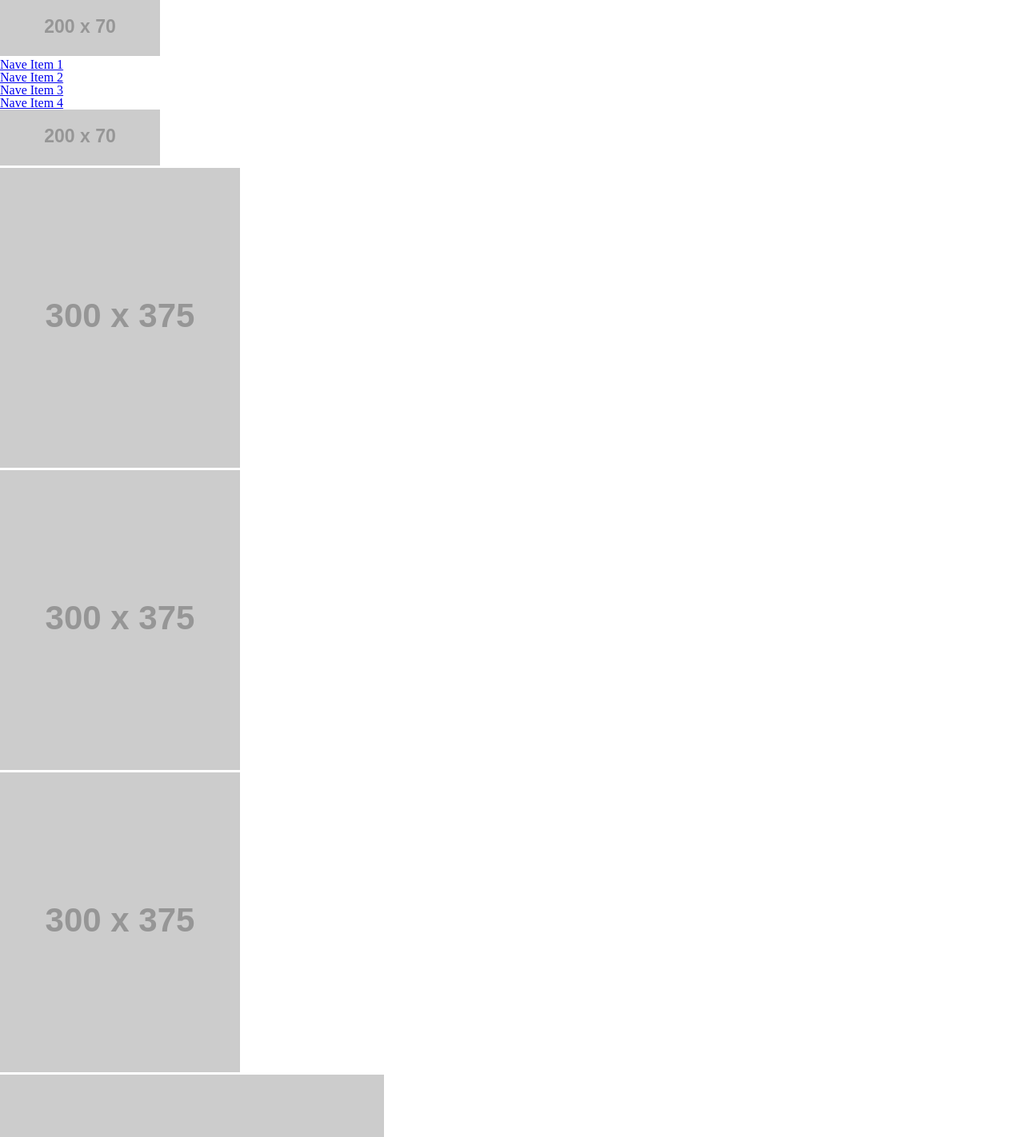
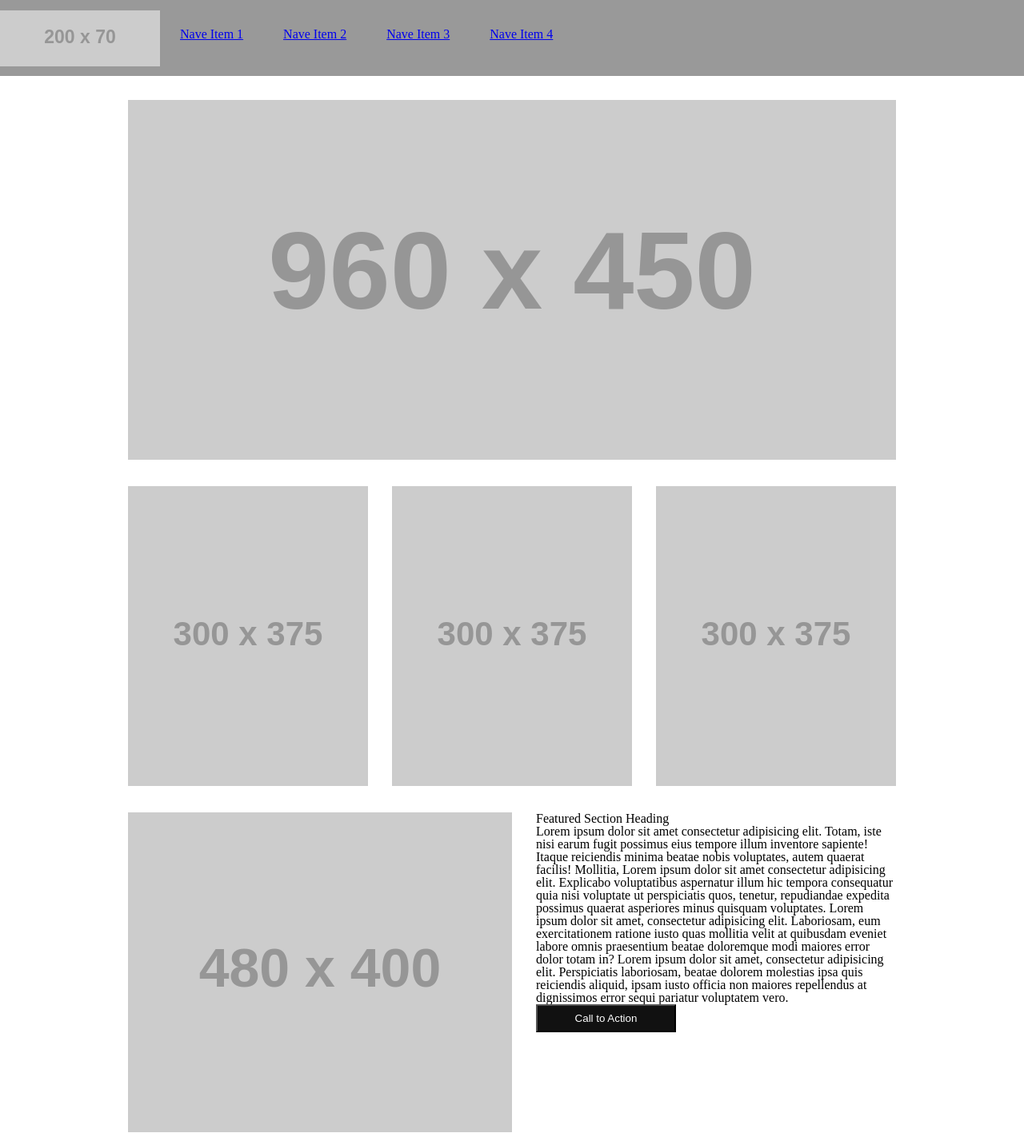
Before and after one commit to cmcoulon/CoulonWireFrameExercise, a plain HTML site: page index.html in a window 1280 px wide. Shown: the top 1422 px of the page at 80% size. Drawn offline with Linux system fonts and the light colour scheme; placeholder pictures from the web are drawn by us.

Commit message:
complete first run of CSS

```diff
--- a/index.html
+++ b/index.html
@@ -11,8 +11,8 @@
 <body>
   <header>
     <nav>
-      <img src="https://placehold.it/200x70/111">
       <ul>
+        <li><img src="https://placehold.it/200x70/111"></li>
         <li><a href = "#">Nave Item 1</a></li>
         <li><a href = "#">Nave Item 2</a></li>
         <li><a href = "#">Nave Item 3</a></li>
@@ -20,19 +20,20 @@
     </nav>
   </header>
   <main>
-    <img src = "https://placehold.it/200x70/111">
+    <img src = "https://placehold.it/960x450x70/111">
     <ul>
       <li><img src ="https://placehold.it/300x375/111"></li>
       <li><img src ="https://placehold.it/300x375/111"></li>
       <li><img src ="https://placehold.it/300x375/111"></li>
     </ul>
     <article>
-      <img src = "https://placehold.it/480x400/111">
+        <img src = "https://placehold.it/480x400/111">
       <section>
         <h3>Featured Section Heading</h3>
         <p>Lorem ipsum dolor sit amet consectetur adipisicing elit. Totam, iste nisi earum fugit possimus eius tempore illum inventore sapiente! Itaque reiciendis minima beatae nobis voluptates, autem quaerat facilis! Mollitia, Lorem ipsum dolor sit amet consectetur adipisicing elit. Explicabo voluptatibus aspernatur illum hic tempora consequatur quia nisi voluptate ut perspiciatis quos, tenetur, repudiandae expedita possimus quaerat asperiores minus quisquam voluptates. Lorem ipsum dolor sit amet, consectetur adipisicing elit. Laboriosam, eum exercitationem ratione iusto quas mollitia velit at quibusdam eveniet labore omnis praesentium beatae doloremque modi maiores error dolor totam in? Lorem ipsum dolor sit amet, consectetur adipisicing elit. Perspiciatis laboriosam, beatae dolorem molestias ipsa quis reiciendis aliquid, ipsam iusto officia non maiores repellendus at dignissimos error sequi pariatur voluptatem vero.</cum></p>
         <button text = "callToAction">Call to Action</button>
       </section>
+
     </article>
   </main>
   <footer>
--- a/style.css
+++ b/style.css
@@ -0,0 +1,76 @@
+* {
+  box-sizing: border-box;
+}
+
+header {
+  height: 95px;
+  background-color: #999;
+  position: relative;
+  width: 100%;
+  margin-bottom: 30px;
+}
+
+main {
+  width: 960px;
+  margin: auto;
+}
+
+footer {
+  background-color: #444;
+  height: 150px;
+}
+
+nav > ul {
+  width: 960px;
+  margin: auto;
+  position: absolute;
+  top: 50%;
+  height: 70px;
+  margin-top: -35px;
+}
+
+nav > ul > li {
+  float: left;
+  margin-right: 50px;
+  line-height: 60px;
+}
+
+
+nav > ul > li:first-child {
+  margin-right: 25px;
+
+}
+
+main > img:first-child {
+  margin-bottom: 30px;
+}
+
+main > ul {
+  margin-bottom: 30px;
+  overflow: hidden;
+}
+
+main > article {
+  margin-bottom: 30px;
+}
+main > ul > li {
+  float: left;
+  /* margin-right: 30px; */
+}
+
+main > ul > li:nth-child(2) {
+ margin: 0 30px;
+}
+
+main >article > section {
+  width: 480px;
+  float: right;
+  padding-left: 30px;
+}
+
+section > button {
+  width: 175px;
+  height: 35px;
+  background-color: #111;
+  color: white;
+}
```
